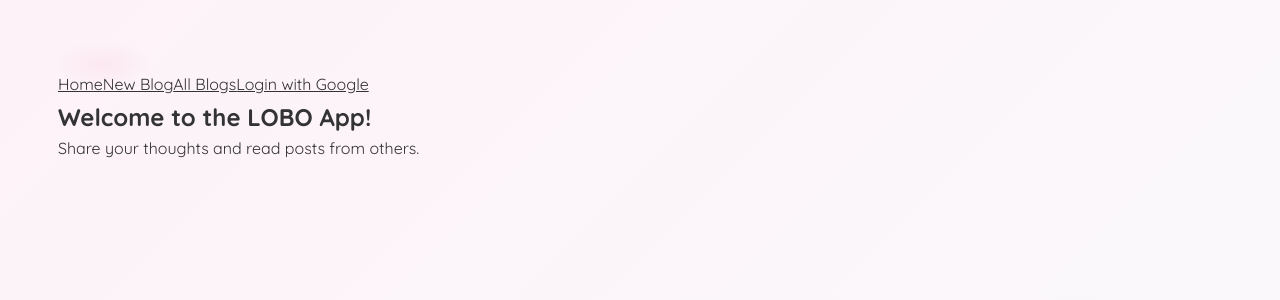
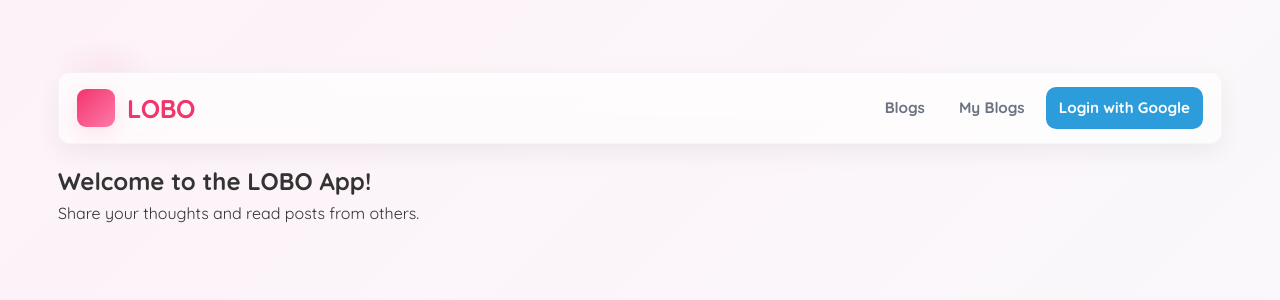
Before and after one commit to Moh-dakai/Ozai, a React (Vite) app: page / in a window 1280 px wide. Shown: the top 300 px of the page. Built offline with nearby package versions, Linux system fonts and the light colour scheme.

Commit message:
we getting somewhere

```diff
--- a/src/App.jsx
+++ b/src/App.jsx
@@ -1,5 +1,5 @@
 import React from "react";
-import { Outlet, Link, useNavigate } from "react-router-dom";
+import { Link, Outlet, useNavigate } from "react-router-dom";
 
 function App() {
   const navigate = useNavigate();
@@ -13,34 +13,46 @@ function App() {
     navigate("/");
   };
 
+  // Backend OAuth start endpoint (open the provider flow)
+  const BACKEND_OAUTH = "https://ozai-9gqx.onrender.com/auth/google";
+
   return (
     <div className="App">
-      {/* Navbar */}
-      <nav className="p-4 bg-gray-800 text-white flex gap-4">
-        <Link to="/">Home</Link>
-        <Link to="/new">New Blog</Link>
-        <Link to="/blogs">All Blogs</Link>
-        {token && <Link to="/myblogs">My Blogs</Link>}
+      <nav className="navbar">
+        <h1>
+          <span className="brand-mark" />
+          LOBO
+        </h1>
 
-        {token ? (
-          <>
-            <span>Hi, {userName}</span>
-            <button onClick={handleLogout} className="ml-2 bg-red-500 px-2 rounded">
-              Logout
-            </button>
-          </>
-        ) : (
-          <a href="https://ozai-9gqx.onrender.com/auth/google">Login with Google</a>
-        )}
+        {/* Use client-side Links (relative) - prevents jumping to another host */}
+        <div className="links">
+          <Link to="/blogs" className="btn">
+            Blogs
+          </Link>
+          <Link to="/myblogs" className="btn">
+            My Blogs
+          </Link>
+          {!token ? (
+            // This intentionally points at your backend OAuth start endpoint (absolute)
+            <a className="login-btn btn" href={BACKEND_OAUTH}>
+              Login with Google
+            </a>
+          ) : (
+            <>
+              <span style={{ marginLeft: 8 }}>Hi, {userName}</span>
+              <button onClick={handleLogout} className="btn btn-outline">
+                Logout
+              </button>
+            </>
+          )}
+        </div>
       </nav>
 
-      {/* Page content */}
-      <div className="p-4">
+      <main>
         <Outlet />
-      </div>
+      </main>
     </div>
   );
 }
 
-
 export default App;
```
Also changed, not shown: src/main.jsx (+9 -9 lines).
